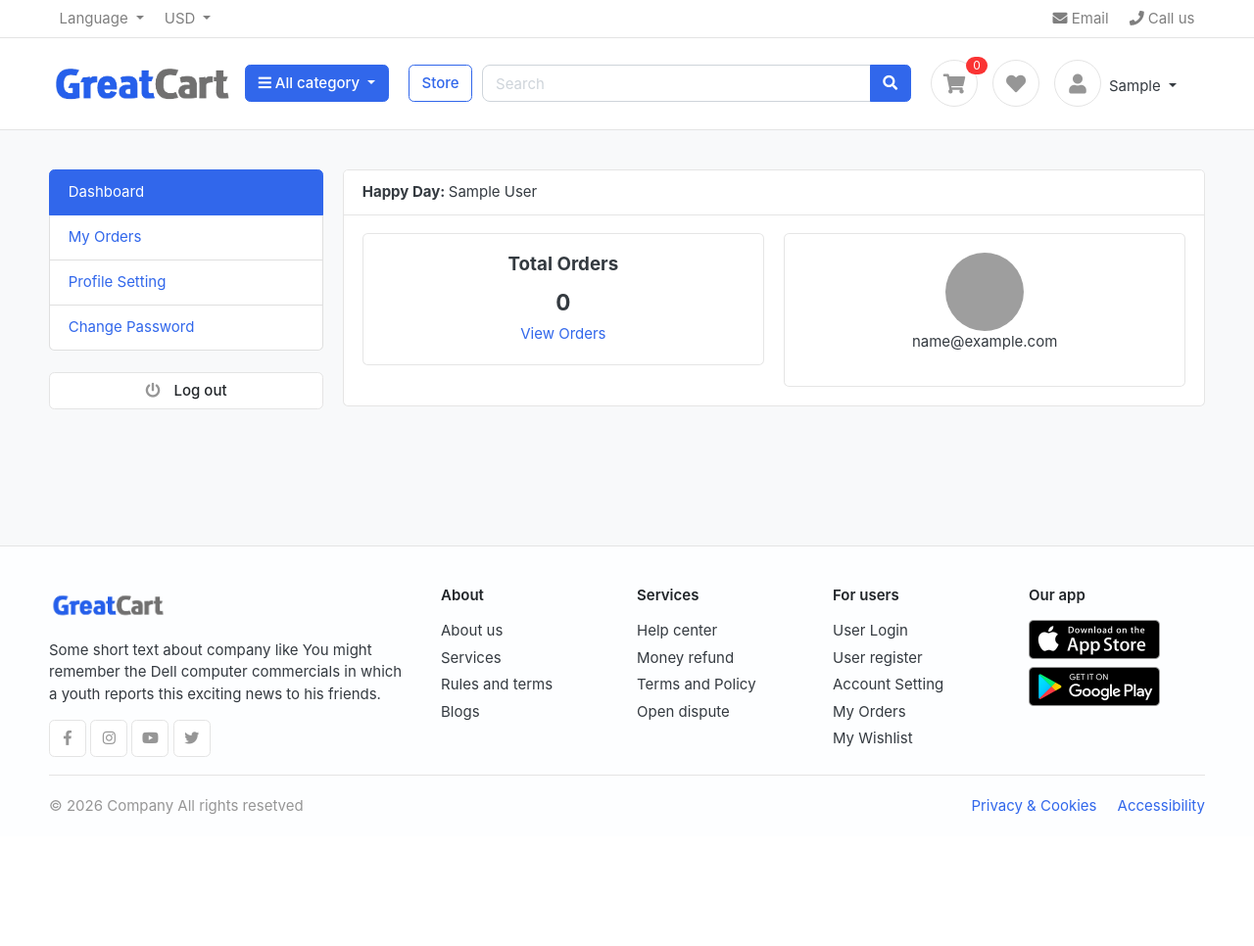
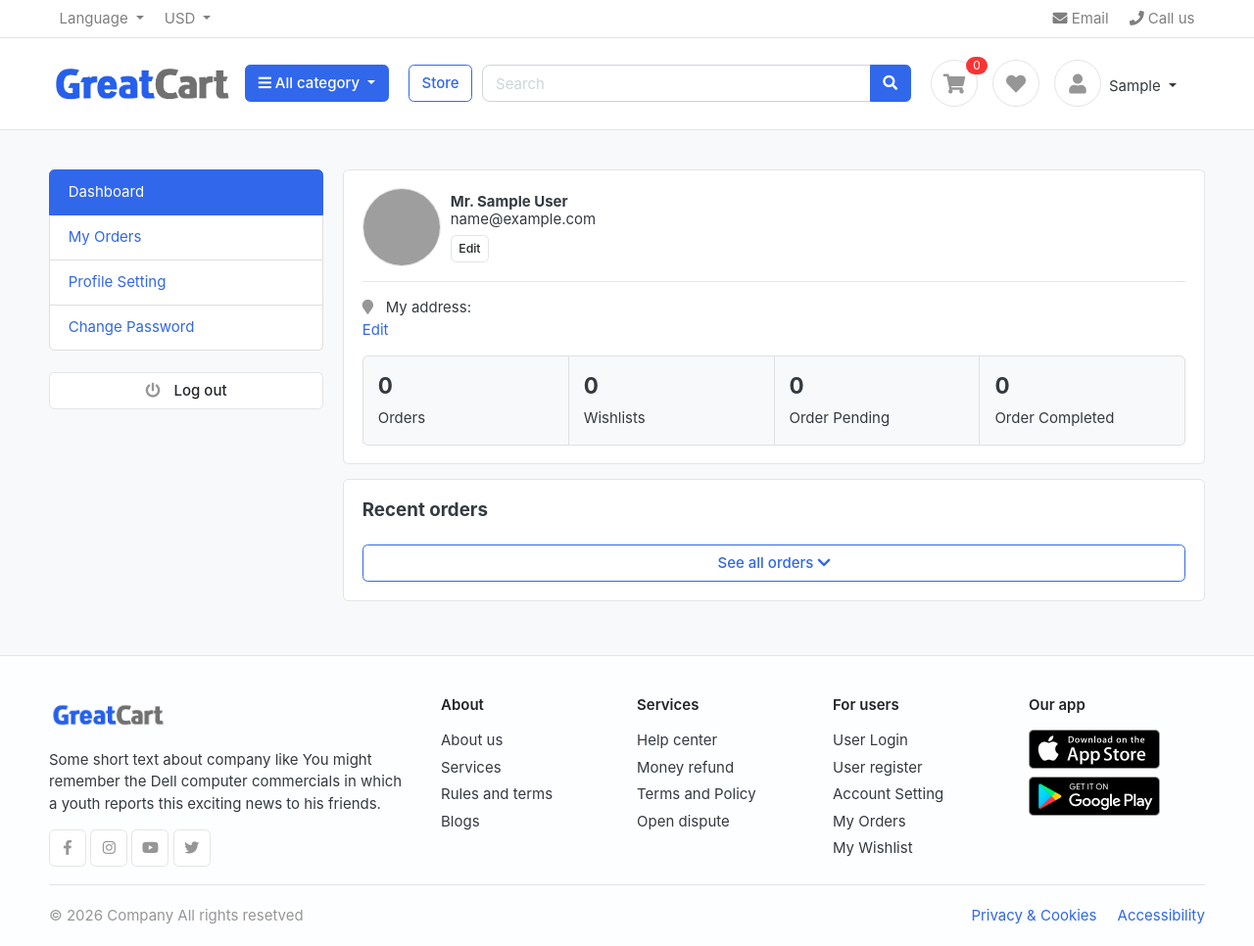
Before and after one commit to MohammedAMohsen/GreatCart, a Django app: page /accounts/ in a window 1280 px wide. Shown: the whole page at 98% size. Before the commit the page ends 832 px from the top, so only its background shows below. Run offline with Django 5.2, Linux system fonts and the light colour scheme; the visitor is signed in with stand-in values (Sample User, id 1); data that the repository does not hold is empty; some libraries are stand-ins or nearby versions; some web fonts are replaced; grey boxes are pictures that could not be loaded.

Commit message:
Add a photo gallery of the product, and some improvements.

```diff
--- a/accounts/views.py
+++ b/accounts/views.py
@@ -5,7 +5,7 @@ from django.contrib.auth import authenticate, login, logout
 from django.contrib.auth.views import PasswordResetConfirmView
 from django.urls import reverse_lazy
 from carts.views import merge_cart
-from orders.models import Order
+from orders.models import Order, OrderProduct, StatusProduct
 from .form import RegisterForm, UserUpdateForm, ProfileUpdateForm
 from .models import Account
 
@@ -101,7 +101,10 @@ class CustomPasswordResetConfirmView(PasswordResetConfirmView):
 
 @login_required(login_url='login')
 def dashboard(request):
-    return render(request, 'accounts/dashboard.html')
+    order = Order.objects.filter(user=request.user, status='Completed').order_by('-cerated_at').first()
+    recent_orders = OrderProduct.objects.filter(order=order)[:4]
+    context = {'recent_orders': recent_orders}
+    return render(request, 'accounts/dashboard.html', context)
 
 
 @login_required(login_url='login')
--- a/orders/models.py
+++ b/orders/models.py
@@ -13,6 +13,13 @@ class Payment(models.Model):
     def __str__(self):
         return self.payment_id
 
+
+class StatusProduct(models.Manager):
+    def pending(self):
+        return self.filter(status='Pending')
+
+    def completed(self):
+        return self.filter(status='Completed')
 
 class Order(models.Model):
     STATUS = (
@@ -41,6 +48,8 @@ class Order(models.Model):
     cerated_at = models.DateTimeField(auto_now_add=True)
     updated_at = models.DateTimeField(auto_now=True)
 
+    objects = StatusProduct()
+
     def full_name(self):
         return f'{self.first_name} {self.last_name}'
 
@@ -66,5 +75,8 @@ class OrderProduct(models.Model):
     def sub_total(self):
         return self.product.price * self.quantity
 
+    def strfcreate(self):
+        return self.cerated_at.strftime('%Y,%m,%d')
+
     def __str__(self):
         return self.product.product_name
--- a/store/views.py
+++ b/store/views.py
@@ -1,5 +1,5 @@
 from django.shortcuts import render, get_object_or_404, redirect
-from store.models import Product, Variation, ReviewRating
+from store.models import Product, Variation, ReviewRating, ProductGallery
 from category.models import category
 from django.db.models import Q
 from carts.models import CartItem
@@ -51,6 +51,7 @@ def search(request):
 def product_detail(request, category_slug, product_slug, is_ordered=''):
     url = request.META.get('HTTP_REFERER')
     single_product = get_object_or_404(Product, slug=product_slug, category__slug=category_slug)
+    product_gallery = ProductGallery.objects.filter(product=single_product)
     in_cart = CartItem.objects.filter(cart__identifier=_cart_id(request), product=single_product).exists()
     is_has_variation = Variation.objects.filter(product=single_product).exists()
     if request.user.is_authenticated:
@@ -75,6 +76,7 @@ def product_detail(request, category_slug, product_slug, is_ordered=''):
 
     context = {
         'single_product': single_product,
+        'product_gallery': product_gallery,
         'is_has_variation': is_has_variation,
         'in_cart': in_cart,
         'review_rating': review_rating,
--- a/templates/accounts/dashboard.html
+++ b/templates/accounts/dashboard.html
@@ -7,35 +7,75 @@
 		<div class="row">
 			{% include 'includes/dashboard_sidebar.html' %}
 			<main class="col-md-9">
-					<article class="card">
-						<header class="card-header">
-							<span><b>Happy Day: </b>{{user.full_name|capfirst}}</span>
-						</header>
+				<article class="card mb-3">
 					<div class="card-body">
+						<figure class="icontext">
+							<div class="icon">
+								<img class="rounded-circle img-sm border" src="{{ user.profile.profile_picture.url }}">
+							</div>
+							<div class="text">
+								<strong> Mr. {{user.full_name}} </strong> <br>
+								<p class="mb-2"> {{user.email}} </p>
+								<a href="{% url 'profile-setting' %}" class="btn btn-light btn-sm">Edit</a>
+							</div>
+						</figure>
+						<hr>
+						<p>
+							<i class="fa fa-map-marker text-muted"></i> &nbsp; My address:
+							<br>
+							{{user.profile.full_address}}
+							<a href="{% url 'profile-setting' %}" class="btn-link"> Edit</a>
+						</p>
+						<article class="card-group card-stat">
+							<figure class="card bg">
+								<div class="p-3">
+									<h4 class="title">{{user.order_set.count}}</h4>
+									<span>Orders</span>
+								</div>
+							</figure>
+							<figure class="card bg">
+								<div class="p-3">
+									<h4 class="title">0</h4>
+									<span>Wishlists</span>
+								</div>
+							</figure>
+							<figure class="card bg">
+								<div class="p-3">
+									<h4 class="title">{{user.order_set.pending.count}}</h4>
+									<span>Order Pending</span>
+								</div>
+							</figure>
+							<figure class="card bg">
+								<div class="p-3">
+									<h4 class="title">{{user.order_set.completed.count}}</h4>
+									<span>Order Completed</span>
+								</div>
+							</figure>
+						</article>
+					</div> <!-- card-body .// -->
+				</article> <!-- card.// -->
+				<article class="card  mb-3">
+					<div class="card-body">
+						<h5 class="card-title mb-4">Recent orders </h5>
 						<div class="row">
+							{% for i in recent_orders %}
 							<div class="col-md-6">
-									<div class="card" style="text-align: center;">
-										<div class="card-body">
-											<h5 class="card-title">Total Orders</h5>
-											<h4>{{ user.order_set.count }}</h4>
-											<a href="#">View Orders</a>
-										</div>
-									</div>
-								</div>
-								<div class="col-md-6">
-									<div class="card" style="text-align: center;">
-										<div class="card-body">
-											<img src="{{user.profile.profile_picture.url}}" alt="User Profile Picture"  class="img-sm icon rounded-circle">
-											<p class="mb-0">{{ user.email }}</p>
-											<p>{{ user.phone_number }}</p>
-											<p></p>
-										</div>
-									</div>
-								</div>
+								<figure class="itemside  mb-3">
+									<div class="aside"><img src="{{i.product.product_images.url}}" class="border img-sm"></div>
+									<figcaption class="info">
+										<time class="text-muted"><i class="fa fa-calendar-alt"></i> {{i.strfcreate}}</time>
+										<a href="{% url 'product-detail' i.product.category.slug i.product.slug %}" style="color: black;"><p>{{i.product.product_name}}</p></a>
+										<span class="text-success">Order confirmed </span>
+									</figcaption>
+								</figure>
+							</div> <!-- col.// -->
+							{% endfor %}
 						</div> <!-- row.// -->
+						<a href="{% url 'my-orders' %}" class="btn btn-outline-primary btn-block"> See all orders <i
+								class="fa fa-chevron-down"></i> </a>
 					</div> <!-- card-body .// -->
-					</article> <!-- order-group.// -->
-				</main>
+				</article> <!-- card.// -->
+			</main> <!-- col.// -->
 		</div> <!-- row.// -->
 	</div>
 </section>
--- a/templates/accounts/my_orders.html
+++ b/templates/accounts/my_orders.html
@@ -26,7 +26,7 @@
                     <header class="card-header">
                         <strong class="d-inline-block mr-3">Your order history:</strong>
                     </header>
-                    <div class="card-body">
+                    <div class="card-body" style="overflow-x: auto;">
                         <div class="row">
                             <div class="col-md-12">
                                 <table class="table table-hover">
@@ -36,7 +36,7 @@
                                             <th scope="col">Billing Name</th>
                                             <th scope="col">Phone</th>
                                             <th scope="col">Order Total</th>
-                                            <th scope="col">Date</th>
+                                            <th scope="col" style="min-width: 10rem;">Date</th>
                                             <th scope="col">Status</th>
                                         </tr>
                                     </thead>
--- a/templates/base.html
+++ b/templates/base.html
@@ -53,5 +53,14 @@
     <!-- footer -->
     {% include 'includes/footer.html' %}
 
+<script>
+	$(document).ready(function(){
+        $('.thumb a').click(function(e){
+            e.preventDefault();
+            $('.mainImage img').attr('src', $(this).attr('href'));
+        })
+    })
+</script>
+
 </body>
 </html>
--- a/templates/includes/footer.html
+++ b/templates/includes/footer.html
@@ -36,10 +36,10 @@
 				<aside class="col-sm-3  col-md-2">
 					<h6 class="title">For users</h6>
 					<ul class="list-unstyled">
-						<li> <a href="#"> User Login </a></li>
-						<li> <a href="#"> User register </a></li>
-						<li> <a href="#"> Account Setting </a></li>
-						<li> <a href="#"> My Orders </a></li>
+						<li> <a href="{% url 'login' %}"> User Login </a></li>
+						<li> <a href="{% url 'register' %}"> User register </a></li>
+						<li> <a href="{% url 'profile-setting' %}"> Account Setting </a></li>
+						<li> <a href="{% url 'my-orders' %}"> My Orders </a></li>
 						<li> <a href="#"> My Wishlist </a></li>
 					</ul>
 				</aside>
@@ -48,8 +48,8 @@
 					<a href="#" class="d-block mb-2"><img src="{% static './images/misc/appstore.png' %}" height="40"></a>
 					<a href="#" class="d-block mb-2"><img src="{% static './images/misc/playmarket.png' %}" height="40"></a>
 				</aside>
-			</div> <!-- row.// -->
-		</section>	<!-- footer-top.// -->
+			</div>
+		</section>
 		<section class="footer-copyright border-top">
 				<p target="_blank" class="float-right text-muted">
 					<a href="#">Privacy &amp; Cookies</a> &nbsp;   &nbsp;
--- a/templates/includes/navbar.html
+++ b/templates/includes/navbar.html
@@ -111,9 +111,9 @@
                                 <span class="ml-1">{{ request.user.first_name }}</span>
                             </a>
                             <div class="dropdown-menu dropdown-menu-right">
-                                <a class="dropdown-item" href="#">Profile setting</a>
                                 <a class="dropdown-item" href="{% url 'dashboard' %}">Dashboard</a>
                                 <a class="dropdown-item" href="{% url 'my-orders' %}">My orders</a>
+                                <a class="dropdown-item" href="{% url 'profile-setting' %}">Setting</a>
                                 <hr class="dropdown-divider">
                                 <a class="dropdown-item" href="{% url 'logout' %}">Log out</a>
                             </div> <!--  dropdown-menu .// -->
```
Also changed, not shown: store/admin.py (+10 -1 lines), store/models.py (+8 -0 lines), templates/store/product_detail.html (+30 -2 lines), store/migrations/0009_productgallery.py (added). Lines whose indentation alone changed are shown as unchanged.
